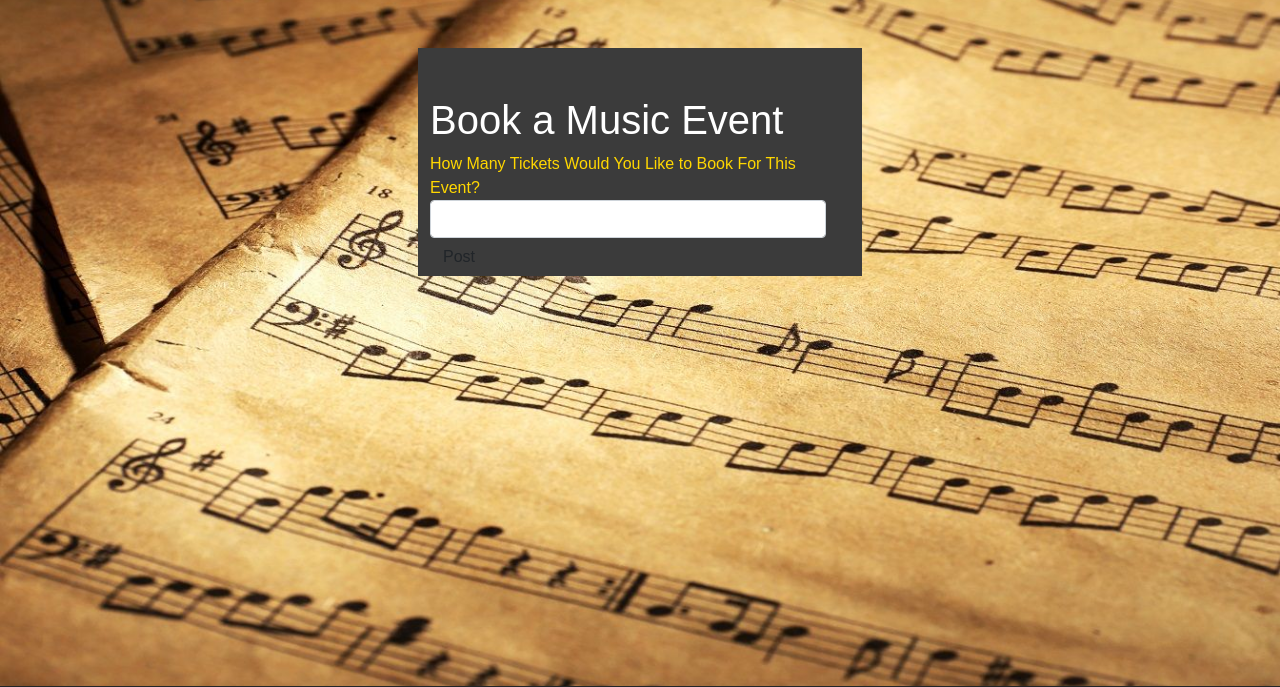
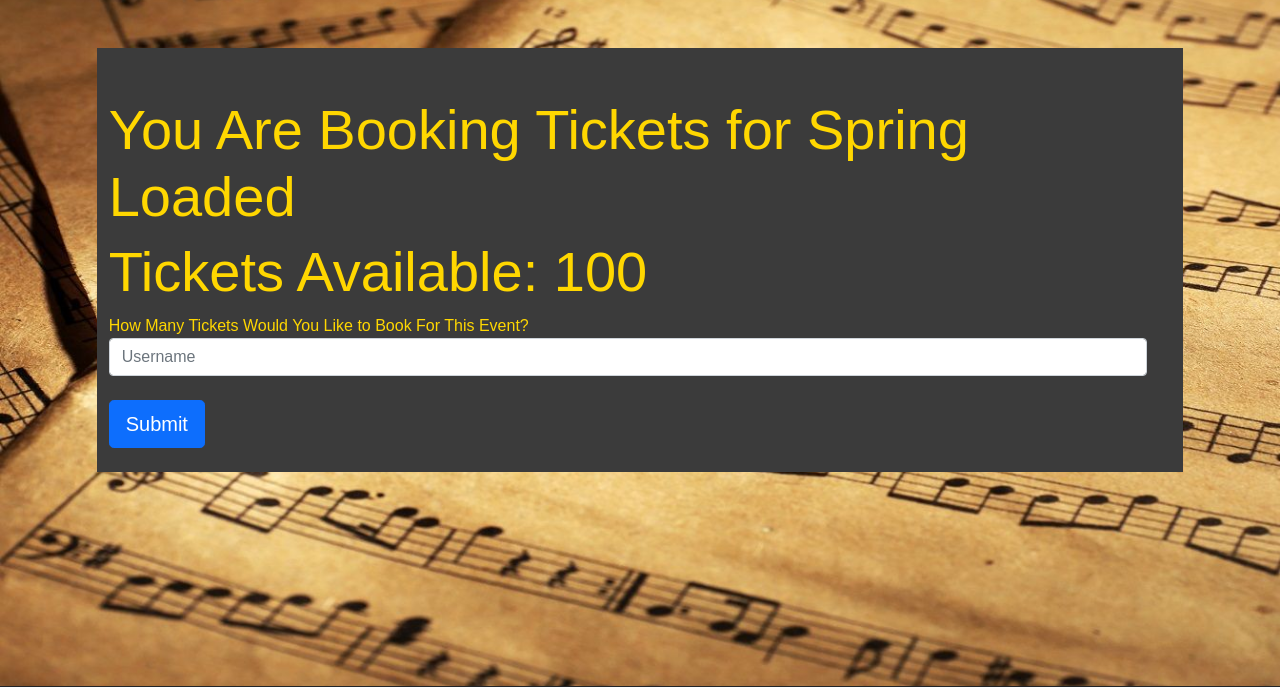
Before and after one commit to JP-QUT-IT/HarmonE-Music, a Flask app: template music/templates/events/book.html in a window 1280 px wide. Shown: the part 74-761 px from the top of the page. Run offline with Flask 2, Linux system fonts and the light colour scheme; the template is opened without the code that fills it: values that come from a table or form of the project are taken from there, others are empty; data comes from the database, SQL or seed files in the repository; some libraries are stand-ins or nearby versions.

Commit message:
booking.html updates

```diff
--- a/music/templates/events/book.html
+++ b/music/templates/events/book.html
@@ -7,10 +7,19 @@
     <div class="row mt-5" style="width: 100%;">
         <div class="col-md-12">
 
-            <h1 style="color: white;"> Book a Music Event</h1>
+            <h1 class="display-4">You Are Booking Tickets for {{event.EventName}}</h1>
 
-            {{wtf.quick_form(form)}}
+            <h1 class="display-4">Tickets Available: {{event.EventTickets}}</h1>
 
+            <form action="" method="post" class="form" role="form">
+                {{ form.csrf_token() }}
+
+                {{ wtf.form_field(form.quantity, class='form-control', placeholder="Username") }}
+
+                <button type="submit" class="btn btn-primary btn-lg my-4">Submit</button>
+
+                <!-- {{wtf.quick_form(form)}} -->
+            </form>
         </div>
     </div>
 </div>
```
